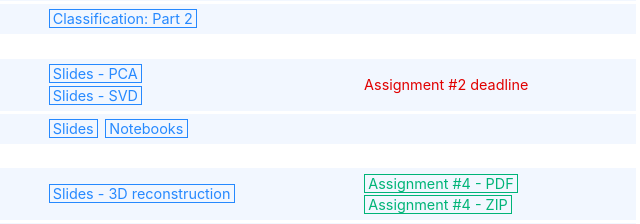
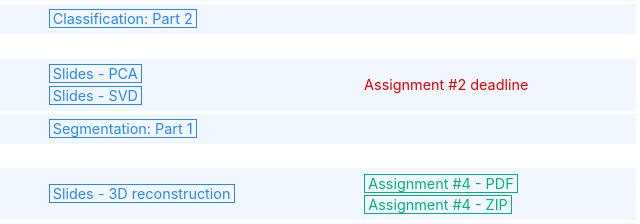
Before and after one commit to arash-mham/visual-computing-I, a plain HTML site: page index.html in a window 1280 px wide. Shown: the part 852-1076 px from the top of the page, 604-1244 px from the left. Drawn offline with Linux system fonts and the light colour scheme.

Commit message:
updated lab 8

```diff
--- a/index.html
+++ b/index.html
@@ -294,9 +294,9 @@
                   <div class="type">Fri, Nov 6</div>
                 </div>
                 <div class="topic"> Image Segmentation 1 </div>
-               <div class="materials">
-                  <a href="https://github.com/arash-mham/visual-computing-I/blob/main/lab-material/lab8/session8.pdf" class="rect blue styled-url"> Slides</a>
-                  <a href="https://github.com/arash-mham/visual-computing-I/blob/main/lab-material/lab8/Segmentation1.ipynb" class="rect blue styled-url"> Notebooks</a>
+                <div class="materials">
+                  <a href="https://colab.research.google.com/github/arash-mham/visual-computing-I/blob/main/lab-material/lab8/Segmentation1.ipynb"
+                  class="rect blue styled-url" target="_blank">Segmentation: Part 1</a>
                 </div>
                 <div class="assignments">
                   <div class="deadline"></div>
```
